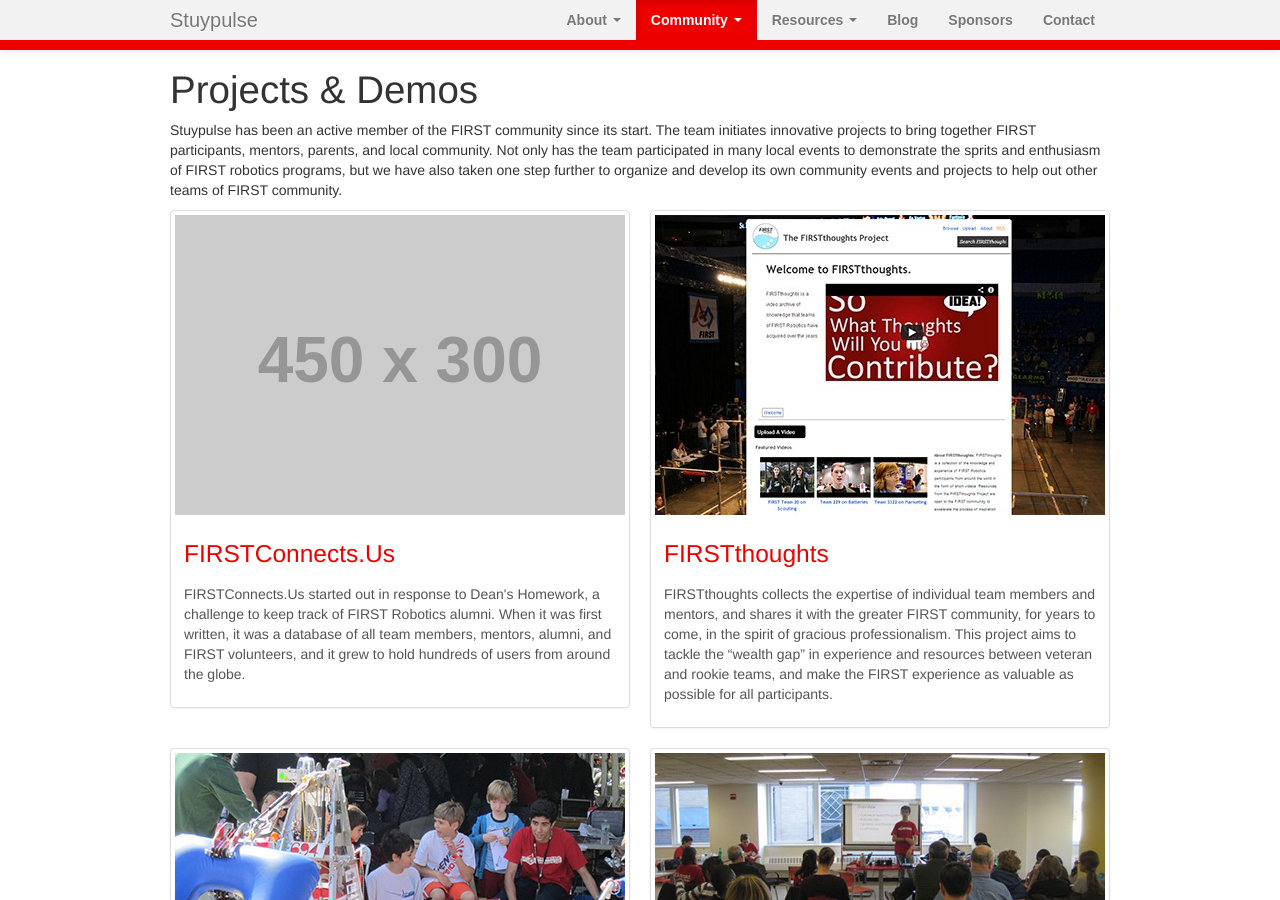
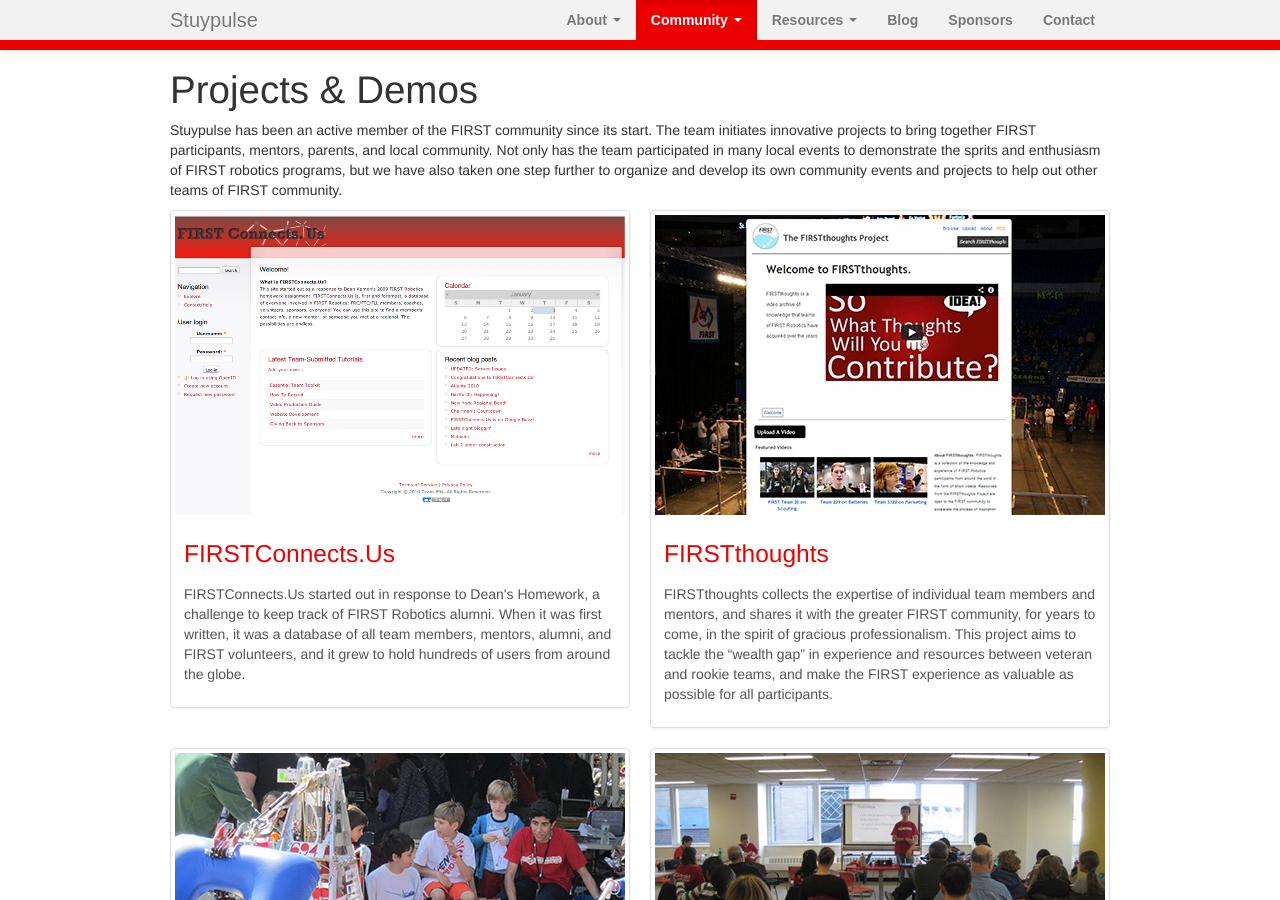
Before and after one commit to StuyPulse/team694.github.io, a Jekyll site: the page built from community/projects/index.html, in a window 1280 px wide and 900 px high. Built offline with Jekyll 4.4.1, drawn with Linux system fonts in a browser that asks for light colours; nearby versions of some CDN libraries.

Commit message:
Add snapshot of FIRSTConnects. Closes #42

```diff
--- a/community/projects/index.html
+++ b/community/projects/index.html
@@ -5,7 +5,7 @@
 projects:
     - name: FIRSTConnects.Us
       url: /community/projects/firstconnects/
-      image-url: http://placehold.it/450x300
+      image-url: /img/projects/firstconnects.png
       description: FIRSTConnects.Us started out in response to Dean's Homework, a challenge to keep track of FIRST Robotics alumni. When it was first written, it was a database of all team members, mentors, alumni, and FIRST volunteers, and it grew to hold hundreds of users from around the globe.
     - name: FIRSTthoughts
       url: /community/projects/firstthoughts/
```
Also changed, not shown: img/projects/firstconnects.png (added).
